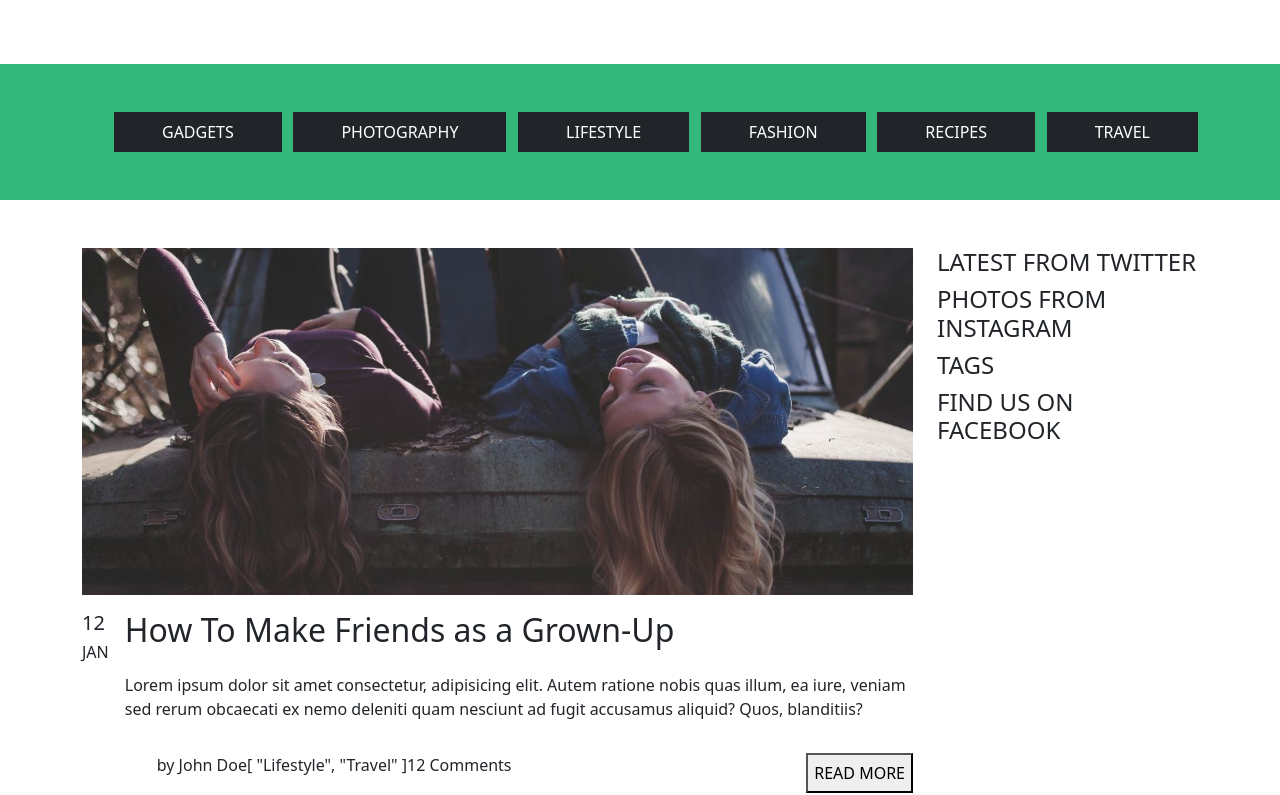
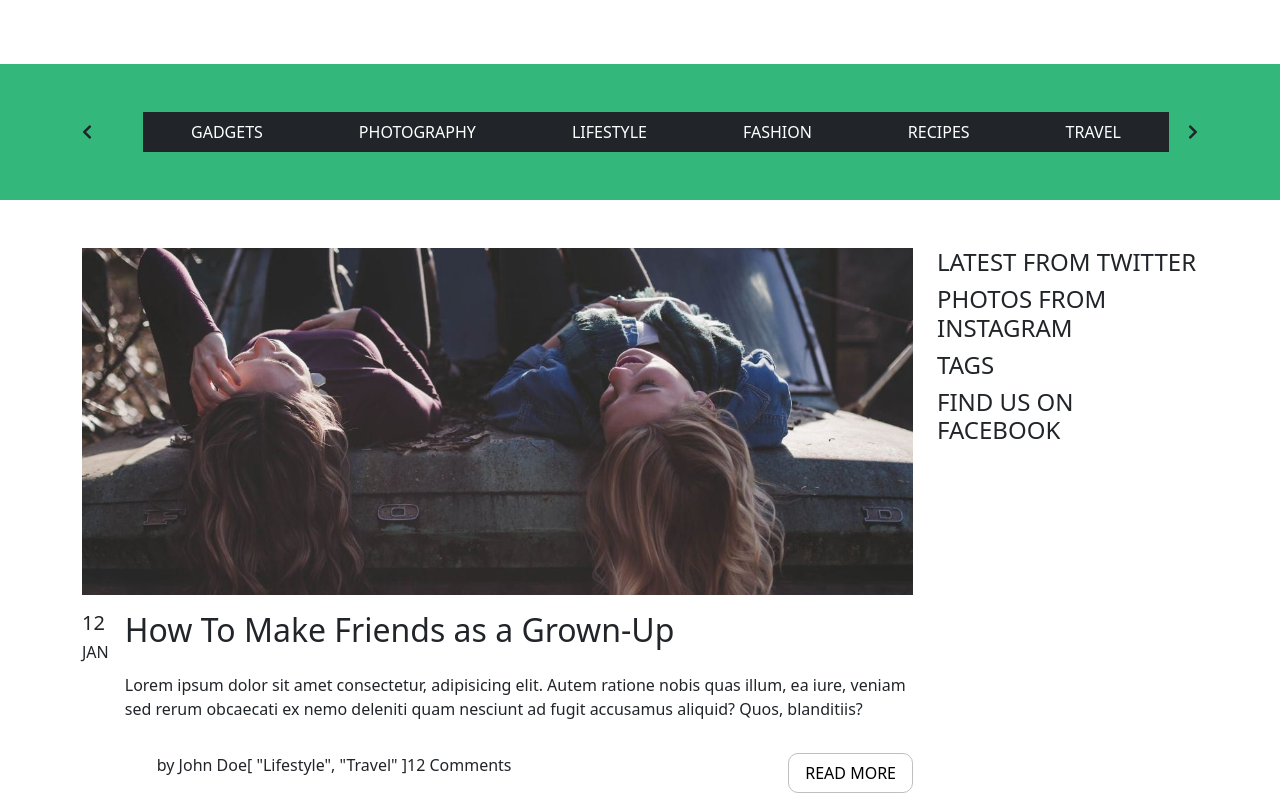
Before and after one commit to maldrek3103/proj-html-vuejs, a Vue app: page / in a window 1280 px wide. Shown: the part 1348-2143 px from the top of the page. Built offline with nearby package versions, Linux system fonts and the light colour scheme.

Commit message:
Added arrows on filter navbar

```diff
--- a/src/assets/scss/_colors.scss
+++ b/src/assets/scss/_colors.scss
@@ -34,3 +34,26 @@ $text-color-gray-7: #212529;
 
 // Blues
 $text-color-primary: #33b77b;
+
+
+// BORDER COLORS
+
+// Neutral
+
+$border-color-white: #ffffff;
+$border-color-black: #000000;
+
+// Greys
+
+$border-color-grey-1: #f7f7f7;
+$border-color-grey-2: #eeeeee;
+$border-color-grey-3: #ededed;
+$border-color-grey-4: #e2e2e2;
+$border-color-gray-5: #d9d9d9;
+$border-color-gray-6: #bfbfbf;
+$border-color-gray-7: #212529;
+
+// Blues
+
+$border-color-primary: #0088cc;
+$border-color-secondary: #0074ad;
--- a/src/components/Main.vue
+++ b/src/components/Main.vue
@@ -116,6 +116,8 @@
       <!-- FILTER BAR -->
       <nav id="filter">
         <div class="container">
+          <div class="d-flex justify-content-between align-items-center">
+            <i class="fas fa-chevron-left"></i>
             <ul class="d-flex justify-content-between m-0 py-5">
               <li
                 v-for="(category, index) in categories"
@@ -125,6 +127,8 @@
                 {{ category }}
               </li>
             </ul>
+            <i class="fas fa-chevron-right"></i>
+          </div>
         </div>
       </nav>
       <!-- CARD POST FOR MAIN PREVIEW -->
@@ -416,4 +420,12 @@ export default {
     list-style-type: none;
   }
 }
+#card-post {
+  button {
+    background-color: $bg-color-white;
+    border: 1px solid $border-color-gray-6;
+    border-radius: 10px;
+    padding: 0 1rem;
+  }
+}
 </style>
```
Also changed, not shown: 6 other files (tests, documents, lock files or other folders). Lines whose indentation alone changed are shown as unchanged.
